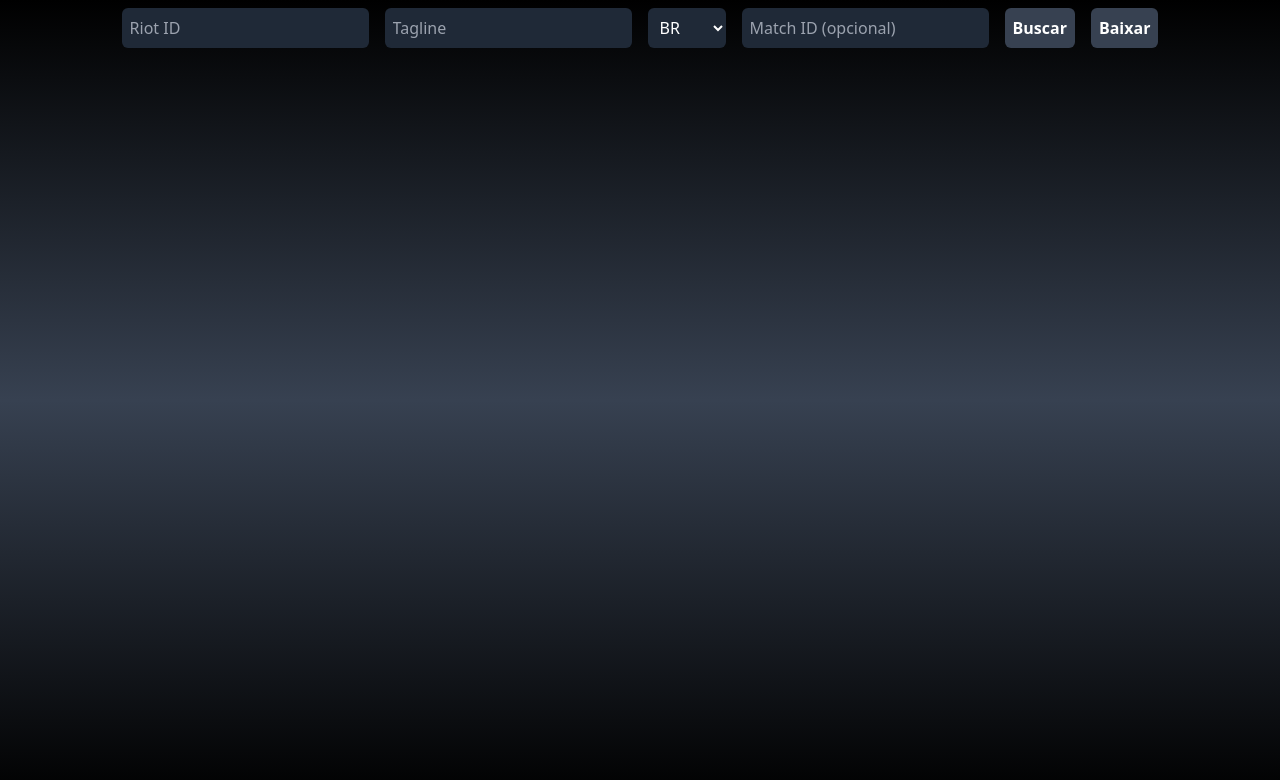
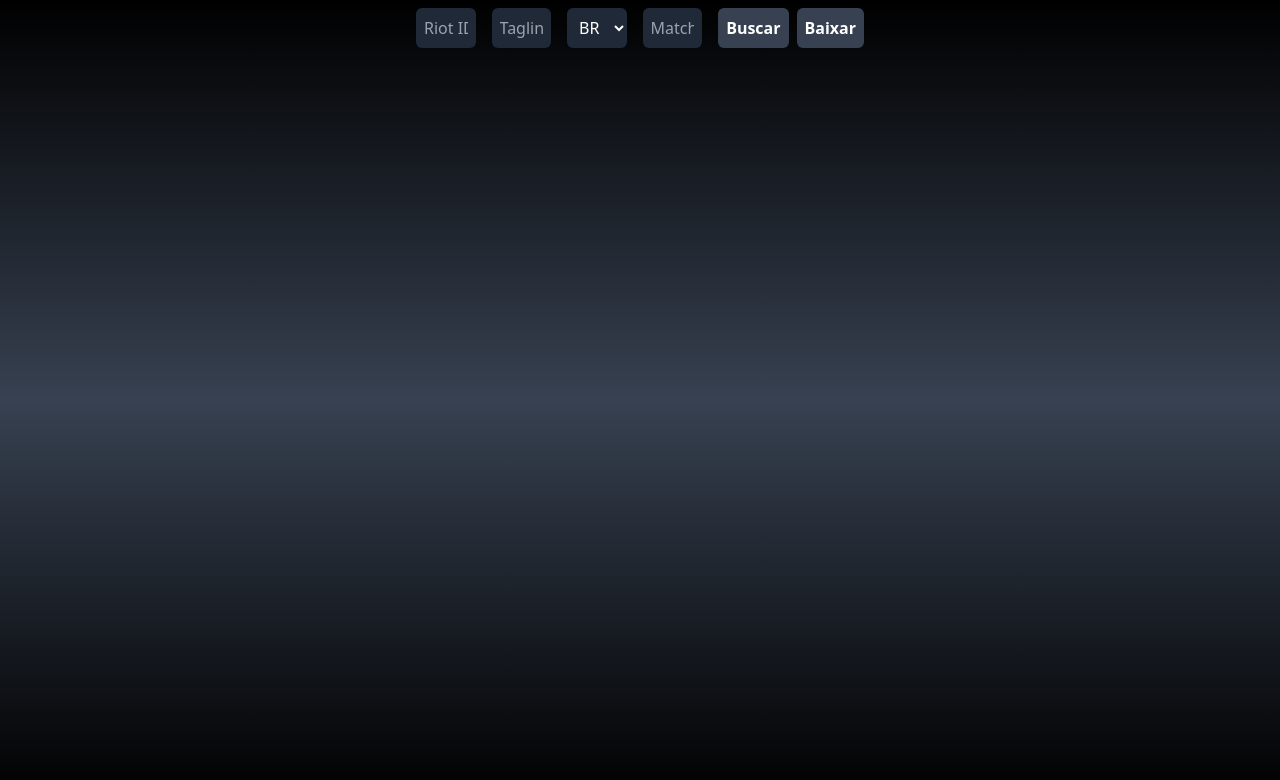
Before and after one commit to martinsevandro/lolapi, a website with bundled scripts: page index.html in a window 1280 px wide. Built offline with nearby package versions, Linux system fonts and the light colour scheme; a web font is replaced by a local one.

Commit message:
feat: adjustment in index.html about button design

```diff
--- a/index.html
+++ b/index.html
@@ -31,15 +31,15 @@
 
     <form id="search-form" class="w-full max-w-md flex flex-col sm:flex-row sm:gap-4 gap-2 justify-center items-center">
       <input type="text" id="riot-name" placeholder="Riot ID"
-        class="p-2 rounded-md bg-gray-800 text-white placeholder-gray-400 focus:outline-none focus:ring-2 focus:ring-gray-800"
+        class="w-[248px] sm:w-full p-2 rounded-md bg-gray-800 text-white placeholder-gray-400 focus:outline-none focus:ring-2 focus:ring-gray-800"
         required />
 
       <input type="text" id="riot-tag" placeholder="Tagline"
-        class="p-2 rounded-md bg-gray-800 text-white placeholder-gray-400 focus:outline-none focus:ring-2 focus:ring-gray-800"
+        class="w-[248px] sm:w-full p-2 rounded-md bg-gray-800 text-white placeholder-gray-400 focus:outline-none focus:ring-2 focus:ring-gray-800"
         required />
 
       <select id="riot-server"
-        class="p-2 rounded-md bg-gray-800 text-white placeholder-gray-400 focus:outline-none focus:ring-2 focus:ring-gray-800"
+        class="w-[248px] sm:w-full p-2 rounded-md bg-gray-800 text-white placeholder-gray-400 focus:outline-none focus:ring-2 focus:ring-gray-800"
         required>
         <option value="br1">BR</option>
         <option value="na1">NA</option>
@@ -50,13 +50,15 @@
       </select>
 
       <input type="text" id="match-id" placeholder="Match ID (opcional)"
-        class="p-2 rounded-md bg-gray-800 text-white placeholder-gray-400 focus:outline-none focus:ring-2 focus:ring-gray-800"
+        class="w-[248px] sm:w-full p-2 rounded-md bg-gray-800 text-white placeholder-gray-400 focus:outline-none focus:ring-2 focus:ring-gray-800"
          />
 
-      <button type="submit" class="p-2 rounded-md bg-gray-700 hover:bg-gray-800 text-white font-bold">Buscar</button>
-      <button id="btn-salvar-imagem" type="button" class="p-2 rounded-md bg-gray-700 hover:bg-gray-800 text-white font-bold">Baixar</button>
+      <div class="flex gap-2 justify-center w-full">
+        <button type="submit" class="p-2 rounded-md bg-gray-700 hover:bg-gray-800 text-white font-bold flex-1 max-w-[120px]">Buscar</button>
+        <button id="btn-salvar-imagem" type="button" class="p-2 rounded-md bg-gray-700 hover:bg-gray-800 text-white font-bold flex-1 max-w-[120px]">Baixar</button>
+      </div>
+
     </form>
-    <!-- <br> -->
 
     <section id="card-container" class="w-full flex justify-center mt-8 sm:mt-12"></section>
   </main>
```
